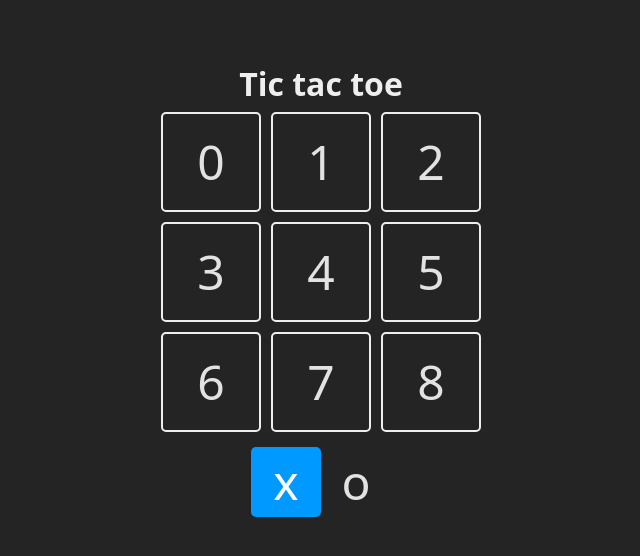
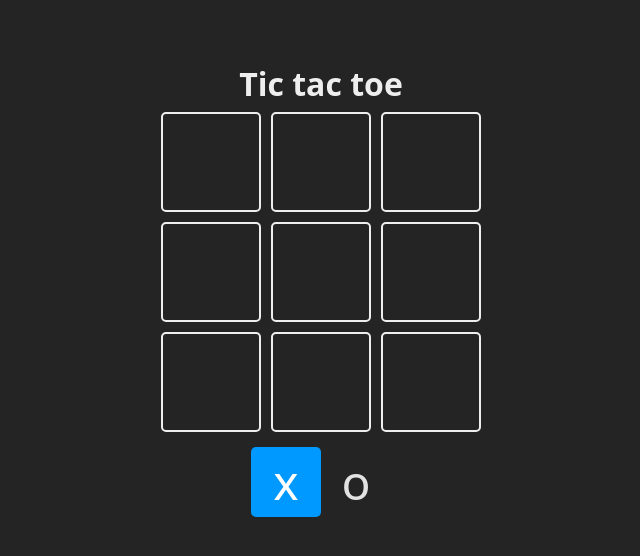
Before and after one commit to KevinVanDerSchans/tic-tac-toe-react, a React (Vite) app: page / in a window 1280 px wide. Shown: the top 556 px of the page, without its empty margins (319-959 px from the left). Built offline with nearby package versions, Linux system fonts and the light colour scheme.

Commit message:
Update board game and check winner

```diff
--- a/src/components/app/App.jsx
+++ b/src/components/app/App.jsx
@@ -7,18 +7,68 @@
 };
 
 const Square = ({ children, isSelected, updateBoard, index }) => {
-  const className = `square ${isSelected ? 'is-selected' : ''}`
+  const className = `square ${isSelected ? 'is-selected' : ''}`;
+
+  const handleClick = () => {
+    updateBoard(index);
+  };
 
   return (
-    <div className={className}>
+    <div onClick={handleClick} className={className}>
       {children}
     </div>
   )
 };
 
+const WINNER_COMBOS = [
+  [0, 1, 2],
+  [3, 4, 5],
+  [6, 7, 8],
+  [0, 3, 6],
+  [1, 4, 7],
+  [2, 5, 8],
+  [0, 4, 8],
+  [2, 4, 6]
+];
+
 function App() {
   const [board, setBoard] = useState(Array(9).fill(null));
-  const [turn, setTurn] = useState(TURNS.X)
+  const [turn, setTurn] = useState(TURNS.X);
+  const [winner, setWinner] = useState(null);
+
+  const checkWinner = (boardToCheck) => {
+    for (const combo of WINNER_COMBOS) {
+      const [a, b, c] = combo;
+
+      if (
+        boardToCheck[a] &&
+        boardToCheck[a] === boardToCheck[b] &&
+        boardToCheck[a] === boardToCheck[c]
+      ) {
+        return boardToCheck[a]
+      }
+    }
+
+    return null;
+  }
+
+  const updateBoard = (index) => {
+    if (board[index] || winner) return;
+
+    const newBoard = [...board];
+    newBoard[index] = turn;
+    setBoard(newBoard);
+
+    const newTurn = turn === TURNS.X ? TURNS.O : TURNS.X;
+    setTurn(newTurn);
+
+    // Check winner
+    const newWinner = checkWinner(newBoard);
+
+    if (newWinner) {
+      setWinner(newWinner)
+    }
+  }
 
   return (
     <main className='board'>
@@ -31,8 +81,9 @@
               <Square
                 key={index}
                 index={index}
+                updateBoard={updateBoard}
               >
-                {index}
+                {board[index]}
               </Square>
             )
           })
```
